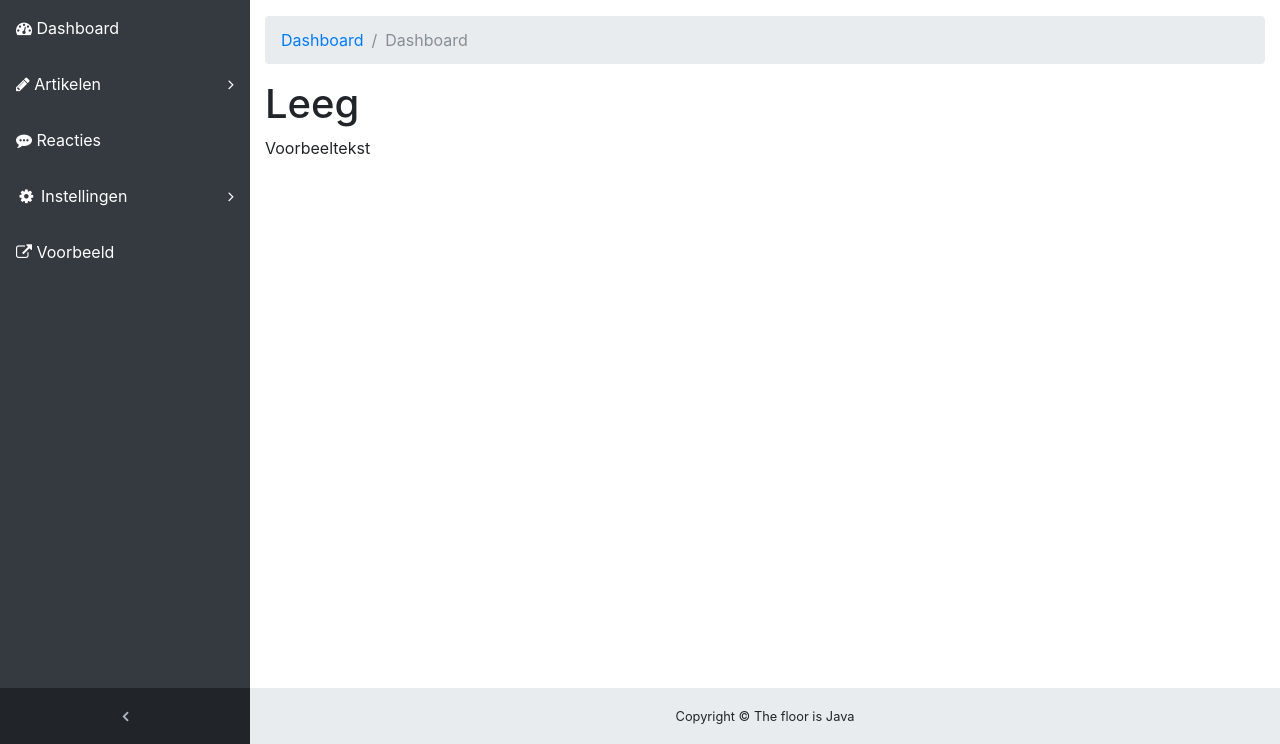
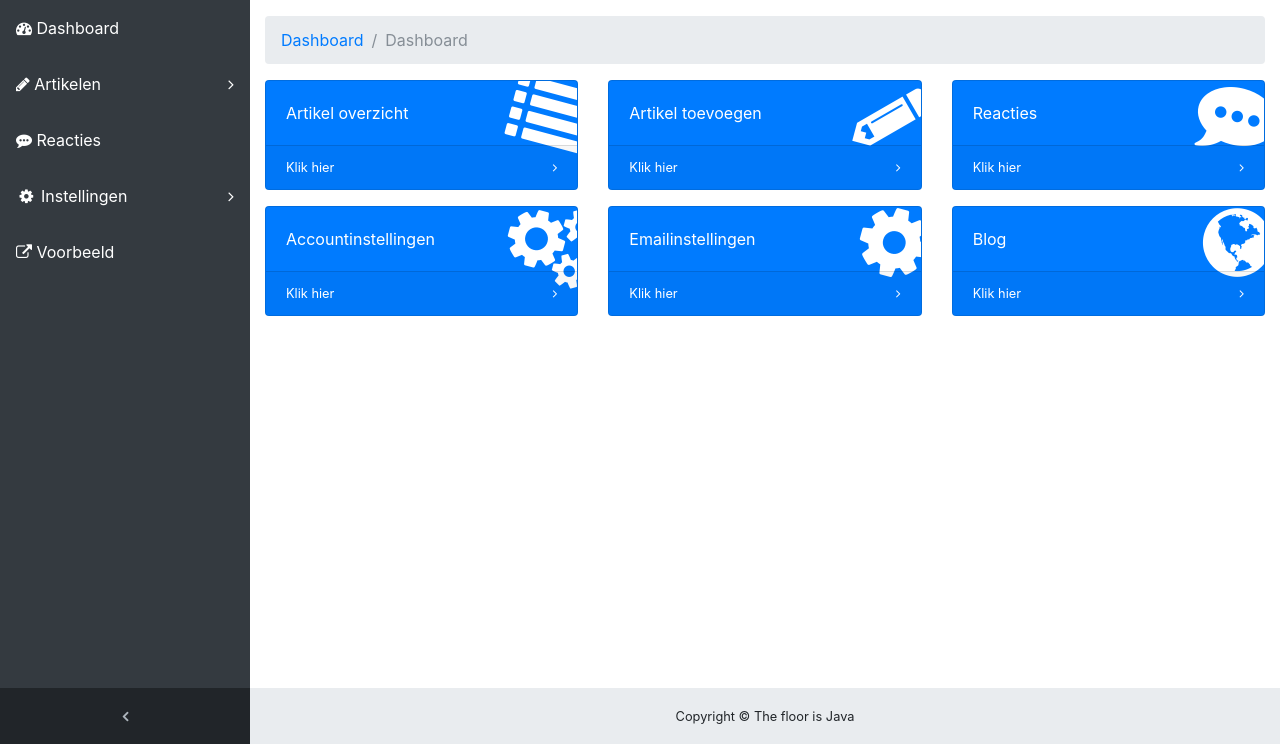
Before and after one commit to HofmanErik/KBS-project, a PHP site: page /dashboard/dashboard.php in a window 1280 px wide. Shown: the part 56-800 px from the top of the page. Run offline with PHP 8.4, Linux system fonts and the light colour scheme.

Commit message:
Accountinstellingen WIP

```diff
--- a/Blog/dashboard/dashboard.php
+++ b/Blog/dashboard/dashboard.php
@@ -11,11 +11,106 @@
         <li class="breadcrumb-item active">Dashboard</li>
       </ol>
       <div class="row">
-        <div class="col-12">
-          <h1>Leeg</h1>
-          <p>Voorbeeltekst</p>
+        <div class="col-xl-4 col-sm-6 mb-3">
+          <div class="card text-white bg-primary o-hidden h-100">
+            <div class="card-body">
+              <div class="card-body-icon">
+                <i class="fa fa-fw fa-list"></i>
+              </div>
+              <div class="mr-5">Artikel overzicht</div>
+            </div>
+            <a class="card-footer text-white clearfix small z-1" href="overzicht.php">
+              <span class="float-left">Klik hier</span>
+              <span class="float-right">
+                <i class="fa fa-angle-right"></i>
+              </span>
+            </a>
+          </div>
         </div>
-      </div>
+        <div class="col-xl-4 col-sm-6 mb-3">
+          <div class="card text-white bg-primary o-hidden h-100">
+            <div class="card-body">
+              <div class="card-body-icon">
+                <i class="fa fa-fw fa-pencil"></i>
+              </div>
+              <div class="mr-5">Artikel toevoegen</div>
+            </div>
+            <a class="card-footer text-white clearfix small z-1" href="toevoegen.php">
+              <span class="float-left">Klik hier</span>
+              <span class="float-right">
+                <i class="fa fa-angle-right"></i>
+              </span>
+            </a>
+          </div>
+        </div>
+        <div class="col-xl-4 col-sm-6 mb-3">
+          <div class="card text-white bg-primary o-hidden h-100">
+            <div class="card-body">
+              <div class="card-body-icon">
+                <i class="fa fa-fw fa-commenting"></i>
+              </div>
+              <div class="mr-5">Reacties</div>
+            </div>
+            <a class="card-footer text-white clearfix small z-1" href="berichten.php">
+              <span class="float-left">Klik hier</span>
+              <span class="float-right">
+                <i class="fa fa-angle-right"></i>
+              </span>
+            </a>
+          </div>
+        </div>
+        <div class="col-xl-4 col-sm-6 mb-3">
+          <div class="card text-white bg-primary o-hidden h-100">
+            <div class="card-body">
+              <div class="card-body-icon">
+                <i class="fa fa-fw fa fa-cogs"></i>
+              </div>
+              <div class="mr-5">Accountinstellingen</div>
+            </div>
+            <a class="card-footer text-white clearfix small z-1" href="account.php">
+              <span class="float-left">Klik hier</span>
+              <span class="float-right">
+                <i class="fa fa-angle-right"></i>
+              </span>
+            </a>
+          </div>
+        </div>
+        <div class="col-xl-4 col-sm-6 mb-3">
+          <div class="card text-white bg-primary o-hidden h-100">
+            <div class="card-body">
+              <div class="card-body-icon">
+                <i class="fa fa-fw fa-cog"></i>
+              </div>
+              <div class="mr-5">Emailinstellingen</div>
+            </div>
+            <a class="card-footer text-white clearfix small z-1" href="email.php">
+              <span class="float-left">Klik hier</span>
+              <span class="float-right">
+                <i class="fa fa-angle-right"></i>
+              </span>
+            </a>
+          </div>
+        </div>
+        <div class="col-xl-4 col-sm-6 mb-3">
+          <div class="card text-white bg-primary o-hidden h-100">
+            <div class="card-body">
+              <div class="card-body-icon">
+                <i class="fa fa-fw fa fa-globe "></i>
+              </div>
+              <div class="mr-5">Blog</div>
+            </div>
+            <a class="card-footer text-white clearfix small z-1" href="../index.php">
+              <span class="float-left">Klik hier</span>
+              <span class="float-right">
+                <i class="fa fa-angle-right"></i>
+              </span>
+            </a>
+          </div>
+        </div>
+
+</div>
     </div>
+  </div>
+
     <!-- /.container-fluid-->
     <!-- /.content-wrapper-->
--- a/Blog/dashboard/overzicht.php
+++ b/Blog/dashboard/overzicht.php
@@ -1,5 +1,6 @@
 <?php include 'header.php'; ?>
 <?php include 'footer.php'; ?>
+
 
   <div class="content-wrapper">
     <div class="container-fluid">
```
Also changed, not shown: Blog/dashboard/account.php (+39 -2 lines), Blog/dashboard/blabla.php (deleted, +0 -54 lines), Blog/dashboard/naam.php (added, +21 -0 lines), Blog/dashboard/veranderemail.php (added, +21 -0 lines), Blog/dashboard/wachtwoord.php (added, +23 -0 lines), Blog/dashboard/page.php (added).
